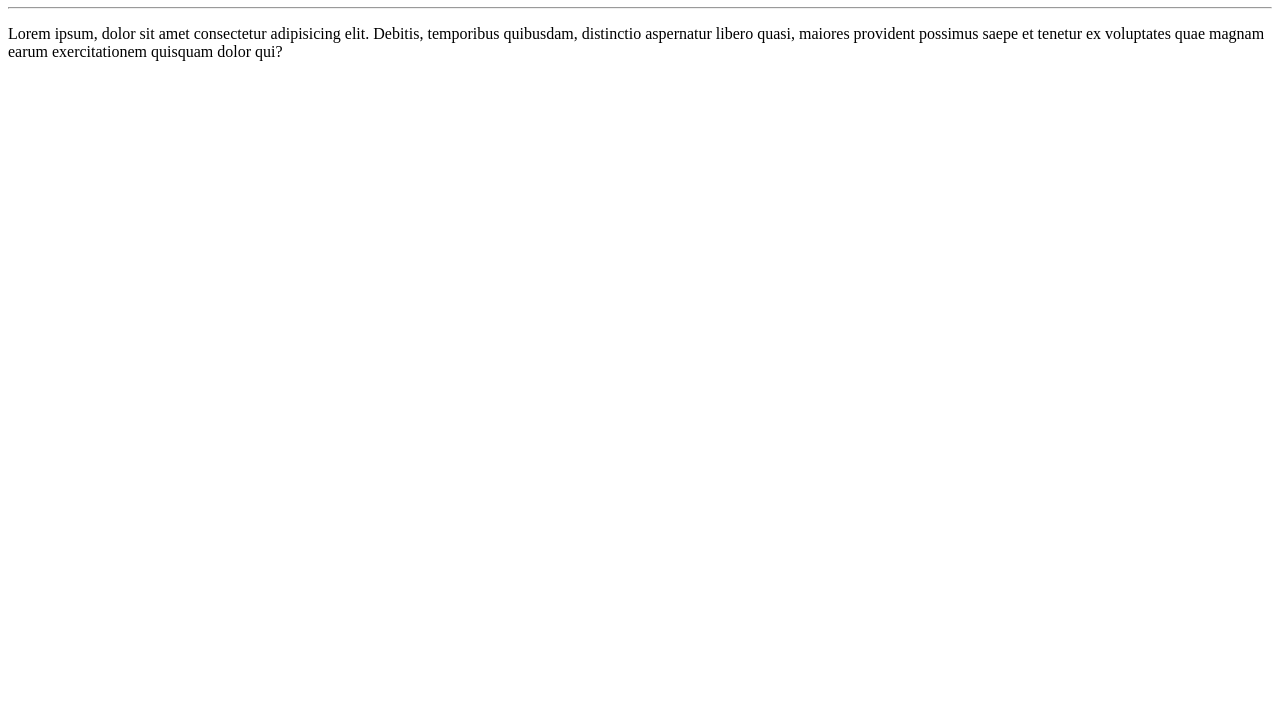
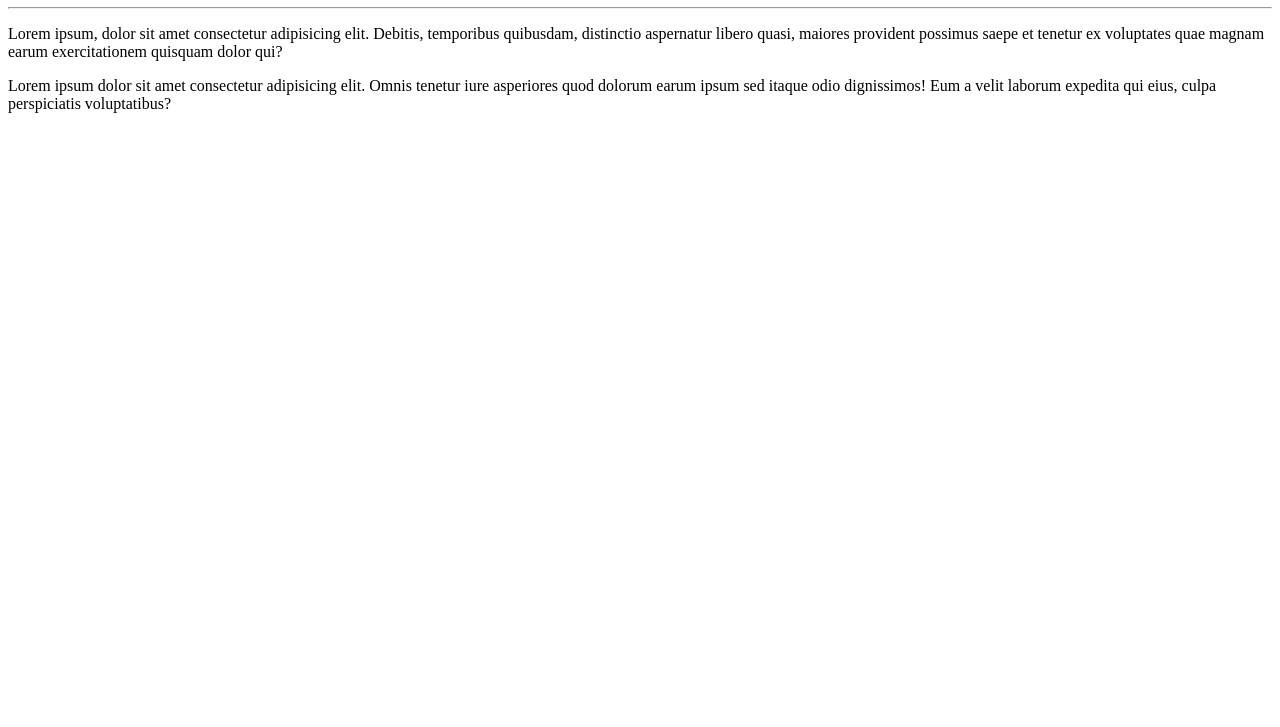
Before and after one commit to thkyan/olamundo, a plain HTML site: page site do ola mundo/index.html in a window 1280 px wide. Shown: the part 73-800 px from the top of the page. Drawn offline with Linux system fonts and the light colour scheme.

Commit message:
adicionei um paragrafo

```diff
--- a/site do ola mundo/index.html
+++ b/site do ola mundo/index.html
@@ -9,5 +9,6 @@
    <h1>Olá, mundo!</h1>
    <hr>
    <p>Lorem ipsum, dolor sit amet consectetur adipisicing elit. Debitis, temporibus quibusdam, distinctio aspernatur libero quasi, maiores provident possimus saepe et tenetur ex voluptates quae magnam earum exercitationem quisquam dolor qui?</p>
+   <p>Lorem ipsum dolor sit amet consectetur adipisicing elit. Omnis tenetur iure asperiores quod dolorum earum ipsum sed itaque odio dignissimos! Eum a velit laborum expedita qui eius, culpa perspiciatis voluptatibus?</p>
 </body>
 </html>
```
